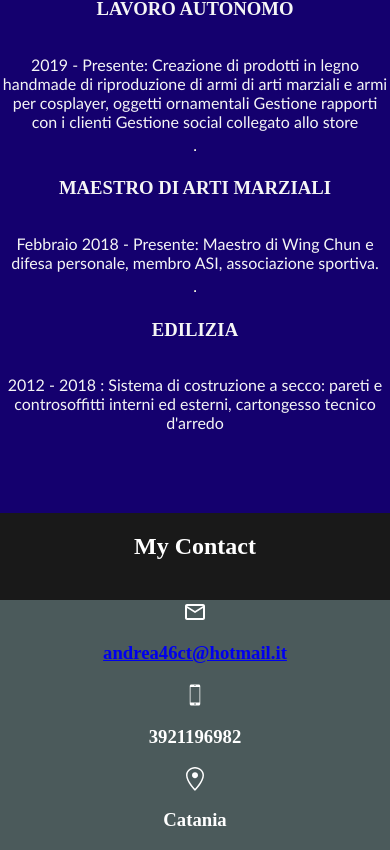
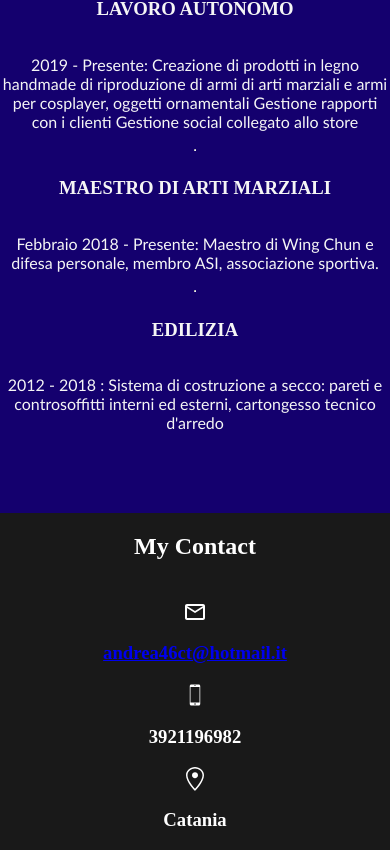
Before and after one commit to Andrews46/PortFolio, a React (Vite) app: page / in a window 390 px wide. Shown: the part 2871-3721 px from the top of the page. Built offline with nearby package versions, Linux system fonts and the light colour scheme.

Commit message:
portfolio

```diff
--- a/src/component/footer/index.module.scss
+++ b/src/component/footer/index.module.scss
@@ -48,7 +48,7 @@
     flex-direction: column;
     justify-content: center;
     align-items: center;
-    background-color: rgb(75, 90, 91);
+    background-color: rgb(25, 25, 25);
   }
   .Icon .infoCity {
     display: flex;
```
